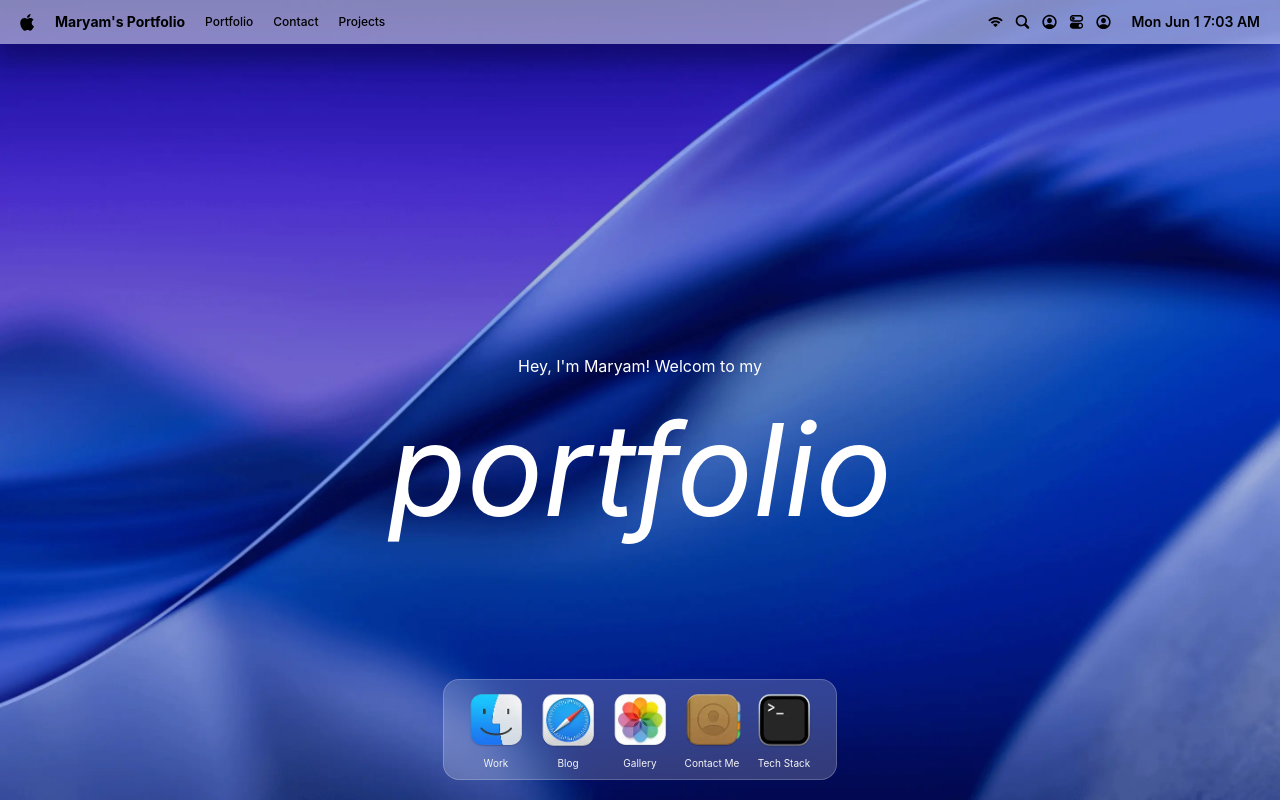
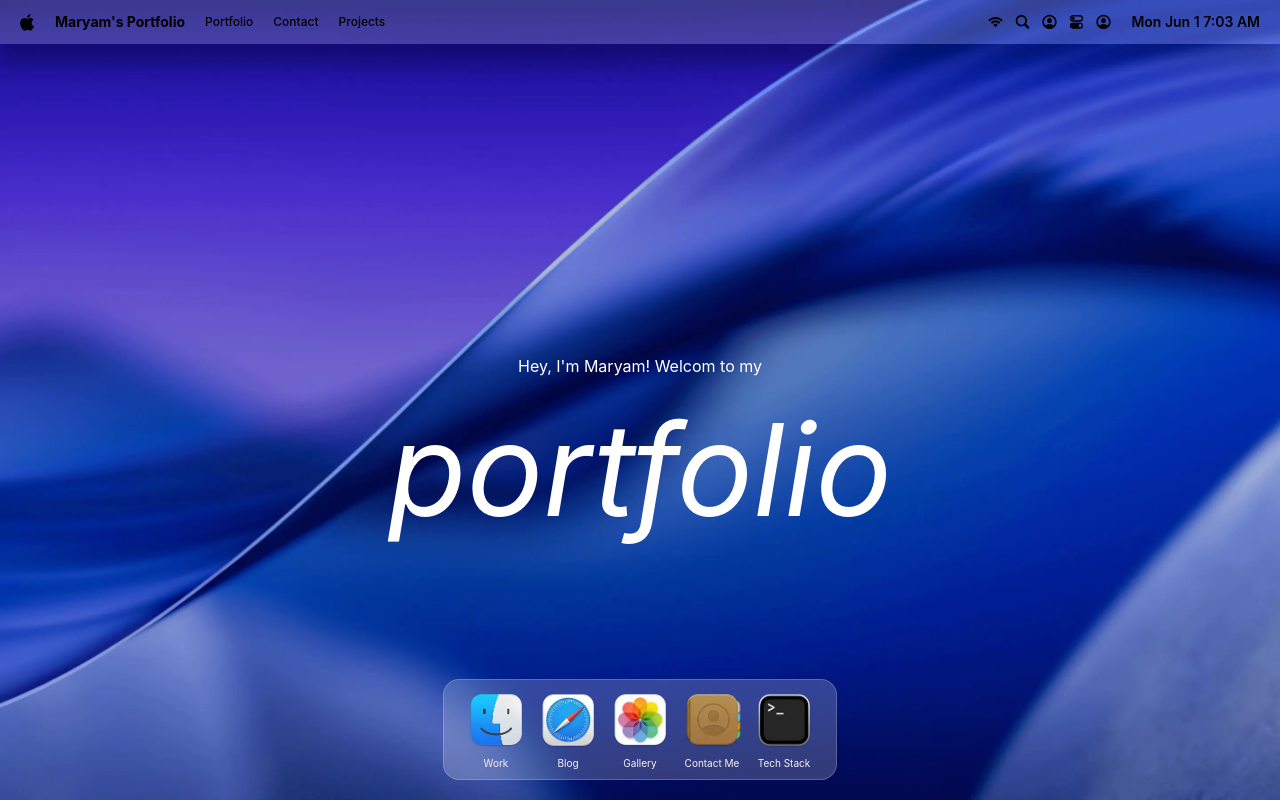
Before and after one commit to mariacnru/Macfolio, a React (Vite) app: page / in a window 1280 px wide. Built offline with nearby package versions, Linux system fonts and the light colour scheme.

Commit message:
navbar bg modified

```diff
--- a/src/index.css
+++ b/src/index.css
@@ -36,7 +36,7 @@ body {
   nav {
     box-shadow: 0px 20px 20px rgba(0, 0, 0, 0.2);
     @apply flex justify-between
-      items-center bg-white/50 backdrop-blur-3xl p-2 px-5 select-none;
+      items-center bg-white/20 p-1 px-5 select-none;
 
     div {
       @apply flex items-center gap-5;
```
